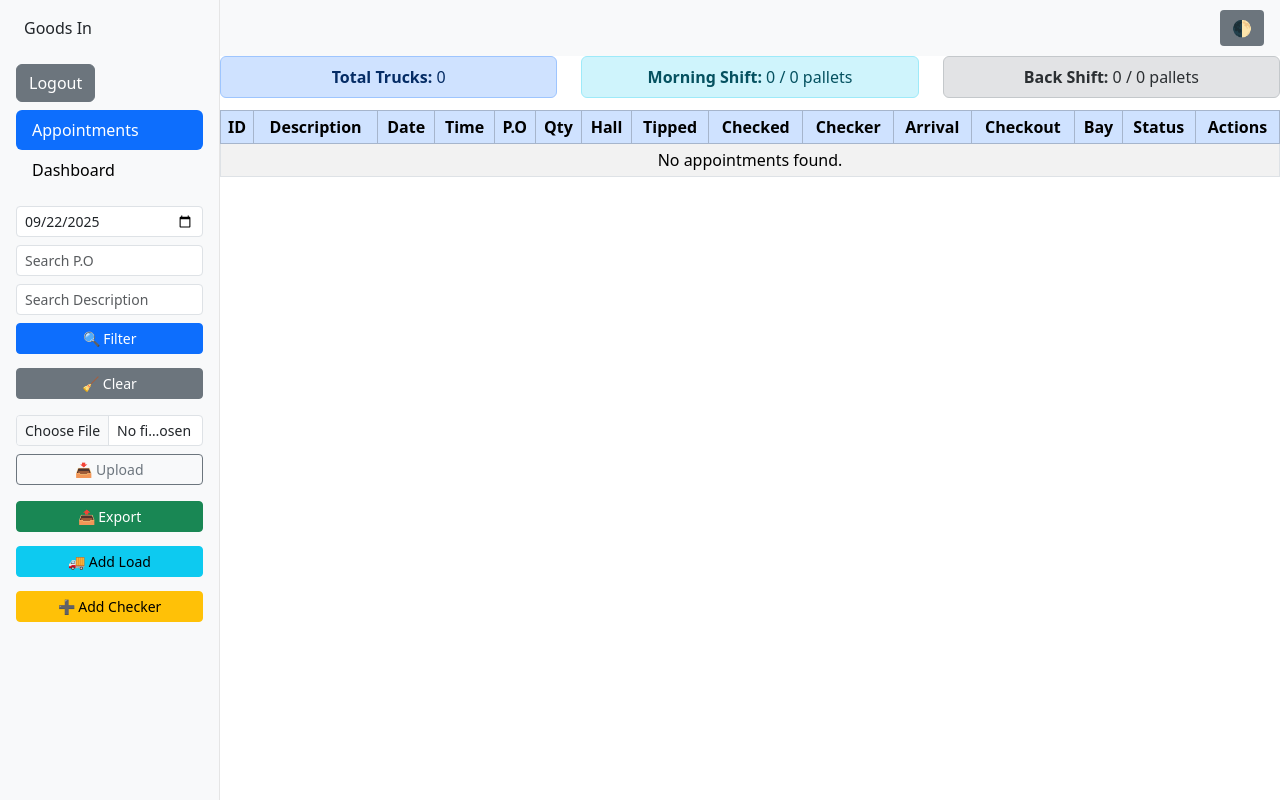
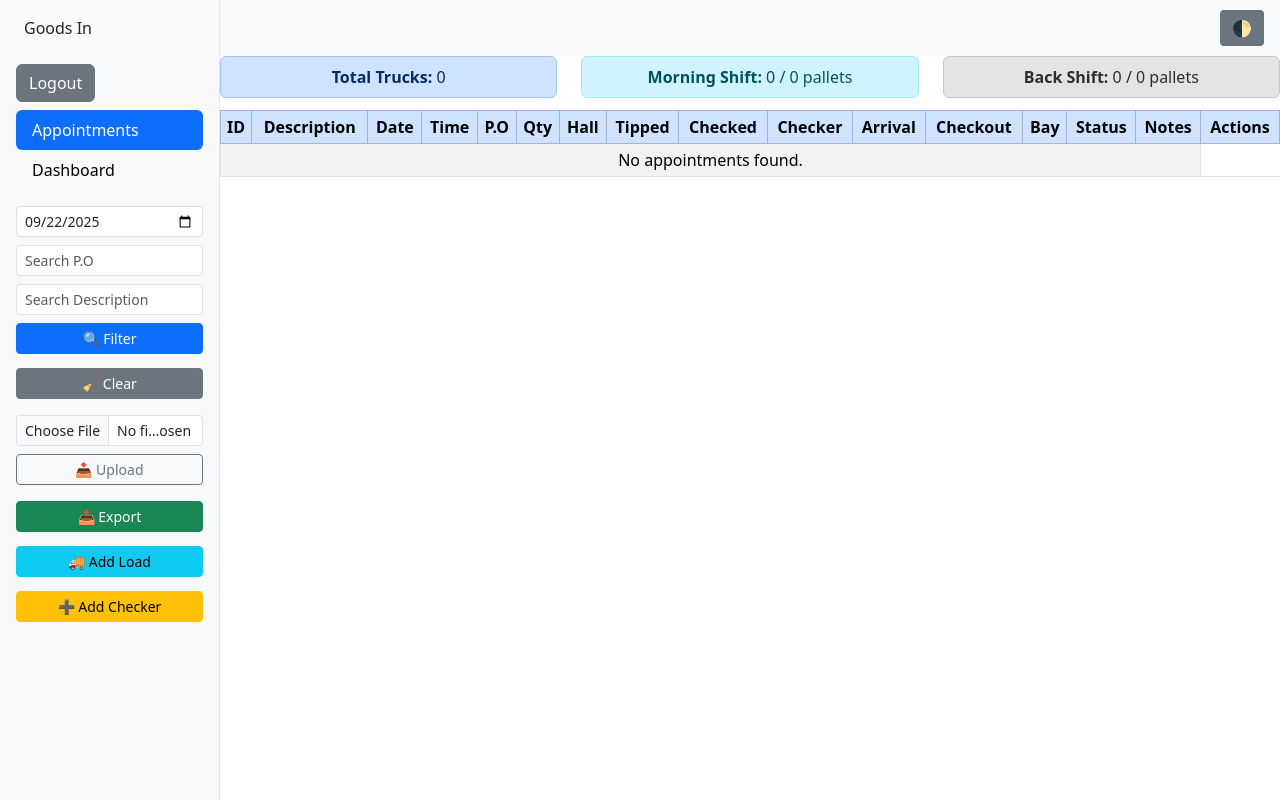
Before and after one commit to Buenomaurilio/Django_GoodsIn_test, a Django app: page / in a window 1280 px wide. Run offline with Django 5.2, Linux system fonts and the light colour scheme; the visitor is signed in with stand-in values (Sample User, id 1); data that the repository does not hold is empty.

Commit message:
Update appointment_list.html

```diff
--- a/templates/appointments/appointment_list.html
+++ b/templates/appointments/appointment_list.html
@@ -79,6 +79,7 @@
           <th>Checkout</th>
           <th>Bay</th>
           <th>Status</th>
+          <th>Notes</th>
           <th>Actions</th>
         </tr>
       </thead>
@@ -119,6 +120,7 @@
               {{ appt.status_load|title }}
             </span>
           </td>
+          <td>{{ appt.notes }}</td>
           <td>
             <a href="{% url 'edit_appointment' appt.id %}" class="btn btn-sm btn-primary">Edit</a>
             <a href="{% url 'delete_appointment' appt.id %}" class="btn btn-sm btn-danger" onclick="return confirm('Are you sure?')">Delete</a>
```
